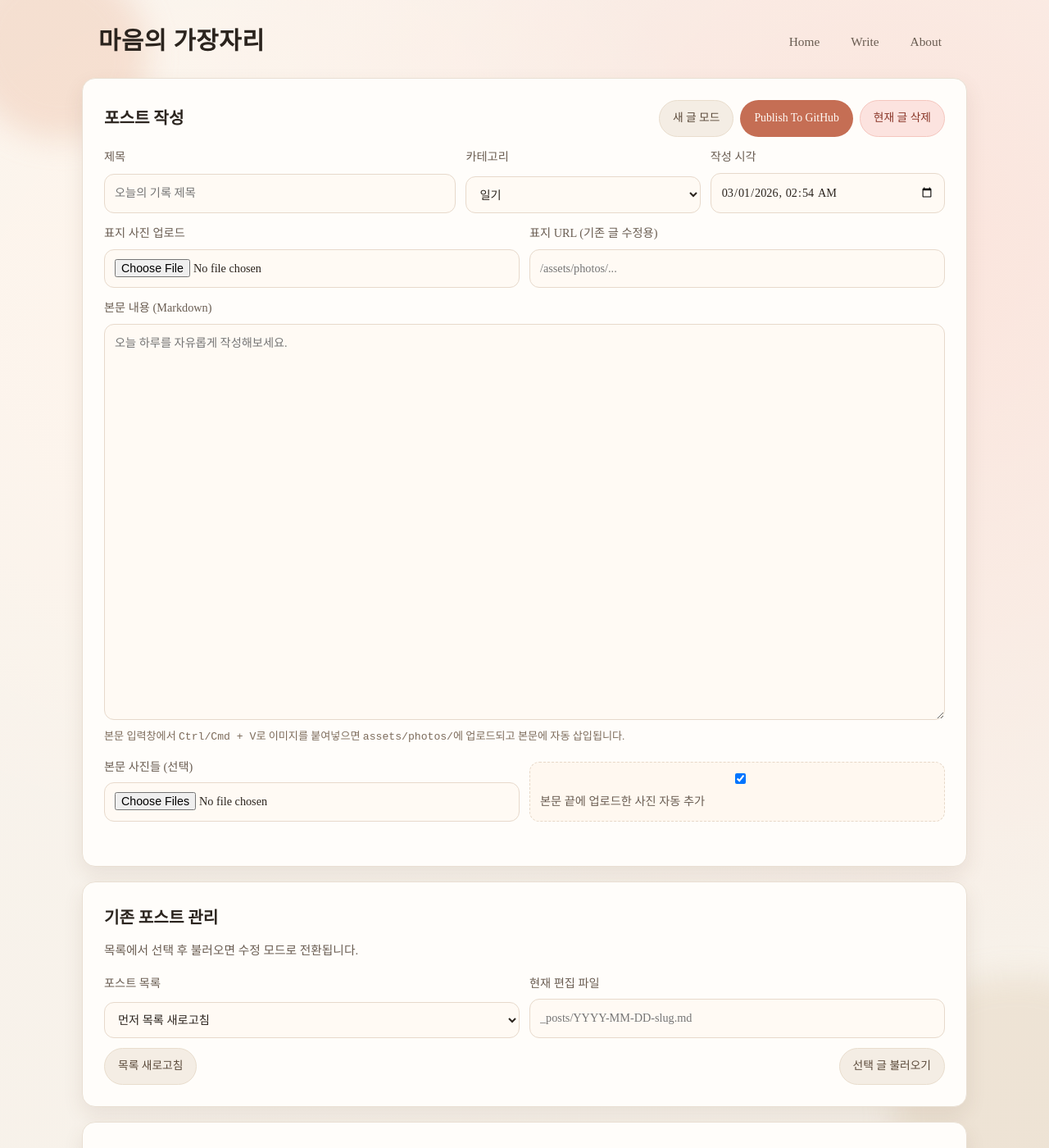
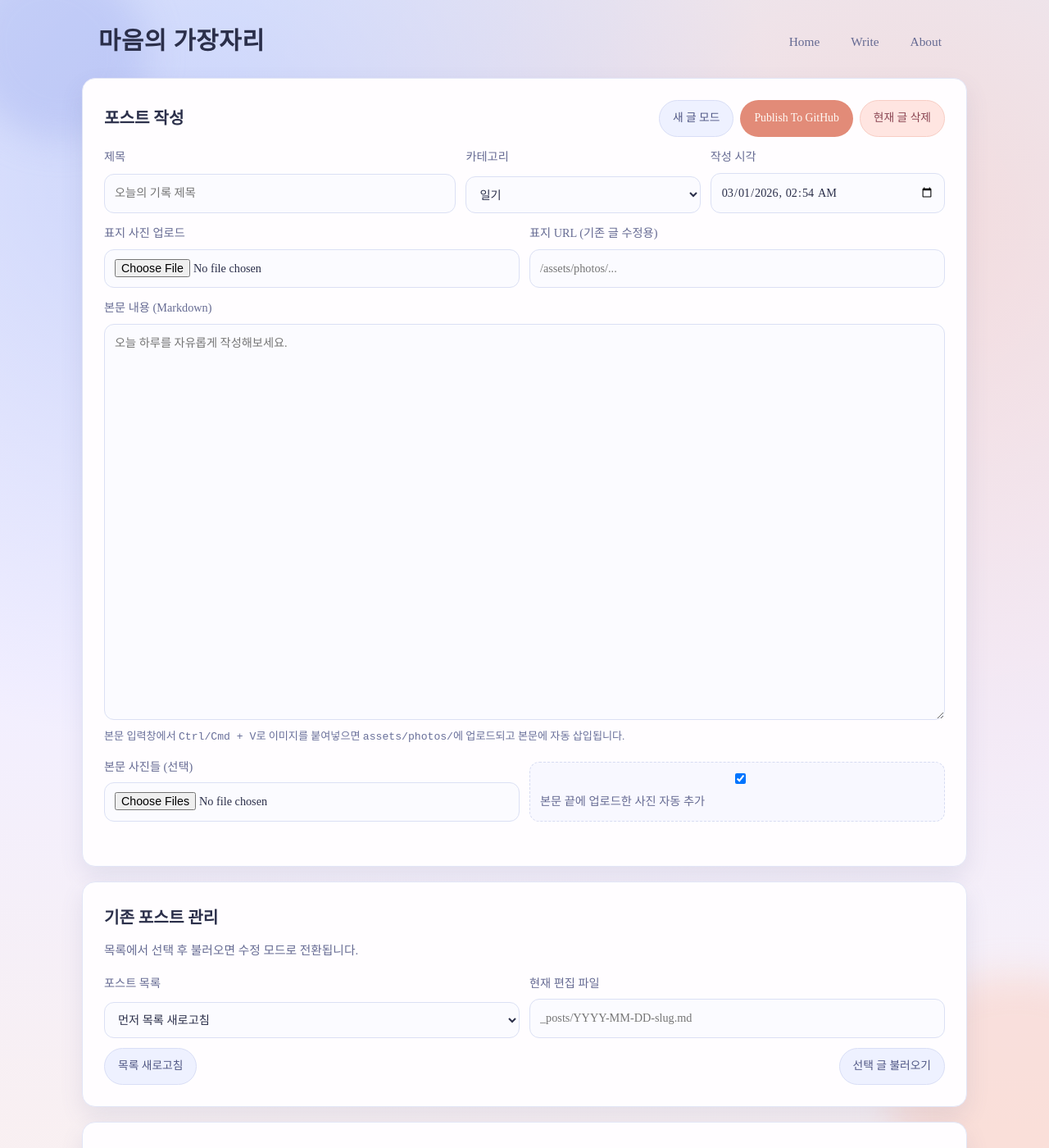
Before and after one commit to day-fly/my-diary, a Jekyll site: the page built from write.md, in a window 1280 px wide and 1400 px high. Shown: the whole window at 82% size. Built offline with Jekyll 4.4.1, drawn with Linux system fonts in a browser that asks for light colours.

Commit message:
style: apply dawn-inspired visual theme

```diff
--- a/assets/css/style.css
+++ b/assets/css/style.css
@@ -1,12 +1,12 @@
 :root {
-  --bg: #f7f3ed;
-  --paper: #fffdfa;
-  --ink: #2b241e;
-  --ink-soft: #6a5d52;
-  --line: #e9dfd3;
-  --accent: #c56e54;
-  --accent-soft: #f4d4c8;
-  --card-shadow: 0 20px 40px rgba(91, 66, 45, 0.1);
+  --bg: #edf1ff;
+  --paper: #fffdff;
+  --ink: #2b2f4a;
+  --ink-soft: #666b93;
+  --line: #e2e5f6;
+  --accent: #e28b78;
+  --accent-soft: #ffdacf;
+  --card-shadow: 0 20px 42px rgba(74, 82, 133, 0.14);
   --radius-lg: 28px;
   --radius-md: 16px;
 }
@@ -26,9 +26,9 @@ body {
   color: var(--ink);
   min-height: 100vh;
   line-height: 1.8;
-  background: radial-gradient(circle at 20% 20%, #fff5ec, transparent 35%),
-    radial-gradient(circle at 85% 15%, #fbe4dc, transparent 45%),
-    linear-gradient(160deg, #f9f4ee 0%, #f6f0e7 100%);
+  background: radial-gradient(circle at 18% 10%, rgba(168, 182, 246, 0.48), transparent 35%),
+    radial-gradient(circle at 86% 14%, rgba(255, 182, 157, 0.35), transparent 42%),
+    linear-gradient(182deg, #eaf0ff 0%, #f2efff 44%, #fff0e4 100%);
   position: relative;
   overflow-x: hidden;
 }
@@ -37,7 +37,7 @@ body {
   position: fixed;
   z-index: -1;
   pointer-events: none;
-  filter: blur(18px);
+  filter: blur(22px);
 }
 
 .bg-shape-1 {
@@ -46,7 +46,7 @@ body {
   top: -50px;
   left: -40px;
   border-radius: 44% 56% 47% 53%;
-  background: rgba(231, 168, 136, 0.28);
+  background: rgba(157, 170, 236, 0.34);
 }
 
 .bg-shape-2 {
@@ -55,7 +55,7 @@ body {
   right: -90px;
   bottom: -70px;
   border-radius: 50% 42% 59% 41%;
-  background: rgba(200, 168, 120, 0.18);
+  background: rgba(255, 186, 158, 0.3);
 }
 
 .site-header {
@@ -94,7 +94,7 @@ body {
 .site-nav a:hover {
   color: var(--accent);
   border-color: var(--accent-soft);
-  background: rgba(255, 255, 255, 0.6);
+  background: rgba(255, 255, 255, 0.74);
 }
 
 .page-wrap {
@@ -113,7 +113,7 @@ body {
   background: var(--paper);
   border-radius: var(--radius-md);
   border: 1px solid var(--line);
-  box-shadow: 0 8px 24px rgba(99, 73, 48, 0.08);
+  box-shadow: 0 10px 26px rgba(86, 92, 141, 0.13);
   overflow: hidden;
   transform: translateY(24px);
   opacity: 0;
@@ -172,9 +172,9 @@ body {
   display: inline-block;
   padding: 2px 9px;
   border-radius: 999px;
-  border: 1px solid #e6d3bf;
-  background: #fff6ed;
-  color: #8b5d45;
+  border: 1px solid #d9d5f0;
+  background: #f5f3ff;
+  color: #6662a6;
   font-size: 0.74rem;
   line-height: 1.4;
 }
@@ -187,7 +187,7 @@ body {
 
 .post-card-excerpt {
   margin: 0;
-  color: #5d5045;
+  color: #61668f;
   font-size: 0.95rem;
 }
 
@@ -235,7 +235,7 @@ body {
 }
 
 .post-content {
-  color: #3d3229;
+  color: #3d4269;
   font-size: 1.02rem;
 }
 
@@ -253,14 +253,14 @@ body {
   margin: 1.2em 0;
   padding: 0.2em 1em;
   border-left: 4px solid var(--accent-soft);
-  color: #5a4c40;
-  background: #fff8f3;
+  color: #565d83;
+  background: #f6f5ff;
 }
 
 .post-content code {
   padding: 0.1em 0.4em;
   border-radius: 6px;
-  background: #f2ede7;
+  background: #eef0fb;
   font-size: 0.9em;
 }
 
@@ -300,7 +300,7 @@ body {
   border: 1px solid var(--line);
   border-radius: var(--radius-md);
   padding: clamp(18px, 3.5vw, 26px);
-  box-shadow: 0 10px 24px rgba(99, 73, 48, 0.1);
+  box-shadow: 0 12px 28px rgba(89, 95, 145, 0.12);
 }
 
 .writer-panel h2 {
@@ -340,9 +340,9 @@ body {
 .writer-fields textarea,
 .writer-fields select {
   width: 100%;
-  border: 1px solid #e7d9cb;
+  border: 1px solid #dbe0f4;
   border-radius: 12px;
-  background: #fffaf4;
+  background: #fbfbff;
   color: var(--ink);
   font: inherit;
   padding: 10px 12px;
@@ -355,7 +355,7 @@ body {
 
 .writer-tip {
   margin: -4px 0 0;
-  color: #7d6c5c;
+  color: #69709a;
   font-size: 0.82rem;
 }
 
@@ -377,10 +377,10 @@ body {
 }
 
 .writer-check-box {
-  border: 1px dashed #e7d8c8;
+  border: 1px dashed #d7dcf2;
   border-radius: 12px;
   padding: 10px 12px;
-  background: #fff8f0;
+  background: #f8f8ff;
   align-self: end;
 }
 
@@ -415,9 +415,9 @@ body {
 }
 
 .btn-light {
-  background: #f4ede4;
-  color: #5b4a3a;
-  border-color: #e9ddcd;
+  background: #eef1ff;
+  color: #505784;
+  border-color: #d9def6;
 }
 
 .btn-strong {
@@ -426,9 +426,9 @@ body {
 }
 
 .btn-danger {
-  background: #fce3df;
-  border-color: #f5c6be;
-  color: #8a3729;
+  background: #ffe5e1;
+  border-color: #f8cdc4;
+  color: #8b4653;
 }
 
 .btn-strong:disabled {
@@ -448,18 +448,18 @@ body {
 }
 
 .status-info {
-  background: #f6efe6;
-  color: #6a5747;
+  background: #eef1ff;
+  color: #59608a;
 }
 
 .status-error {
   background: #ffe8e5;
-  color: #8f3a2e;
+  color: #8b4552;
 }
 
 .status-success {
-  background: #e8f7ee;
-  color: #2b6b45;
+  background: #e8f7f2;
+  color: #2f6e61;
 }
 
 .writer-manage-panel .writer-inline {
@@ -469,7 +469,7 @@ body {
 .writer-connection-panel summary {
   cursor: pointer;
   font-weight: 700;
-  color: #5a4535;
+  color: #4d537f;
 }
 
 .writer-help-top {
@@ -481,9 +481,9 @@ body {
 }
 
 .writer-preview {
-  border: 1px solid #efe2d4;
+  border: 1px solid #dce1f4;
   border-radius: 14px;
-  background: #fffaf5;
+  background: #fbfbff;
   padding: 16px;
 }
 
@@ -516,7 +516,7 @@ body {
 .preview-body {
   margin-top: 16px;
   white-space: pre-wrap;
-  color: #3d3229;
+  color: #42476f;
 }
 
 .preview-gallery {
```
